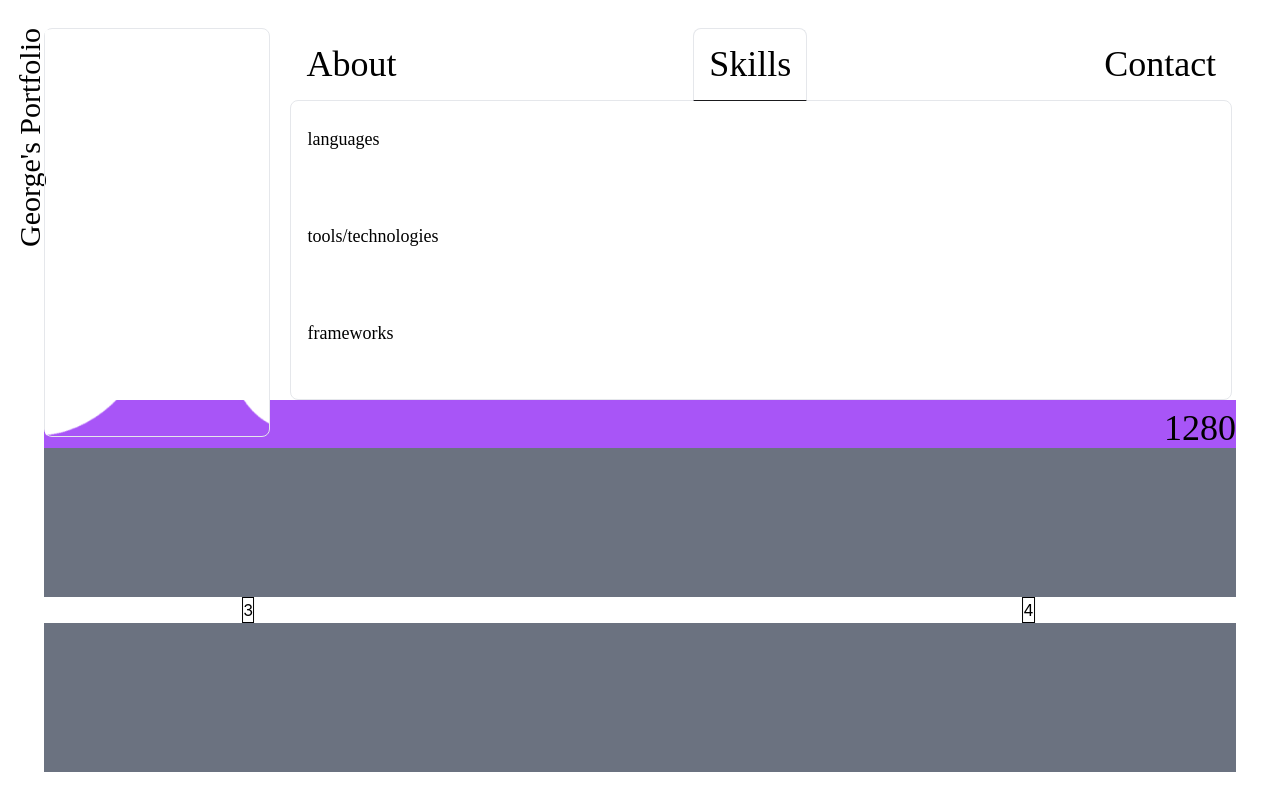
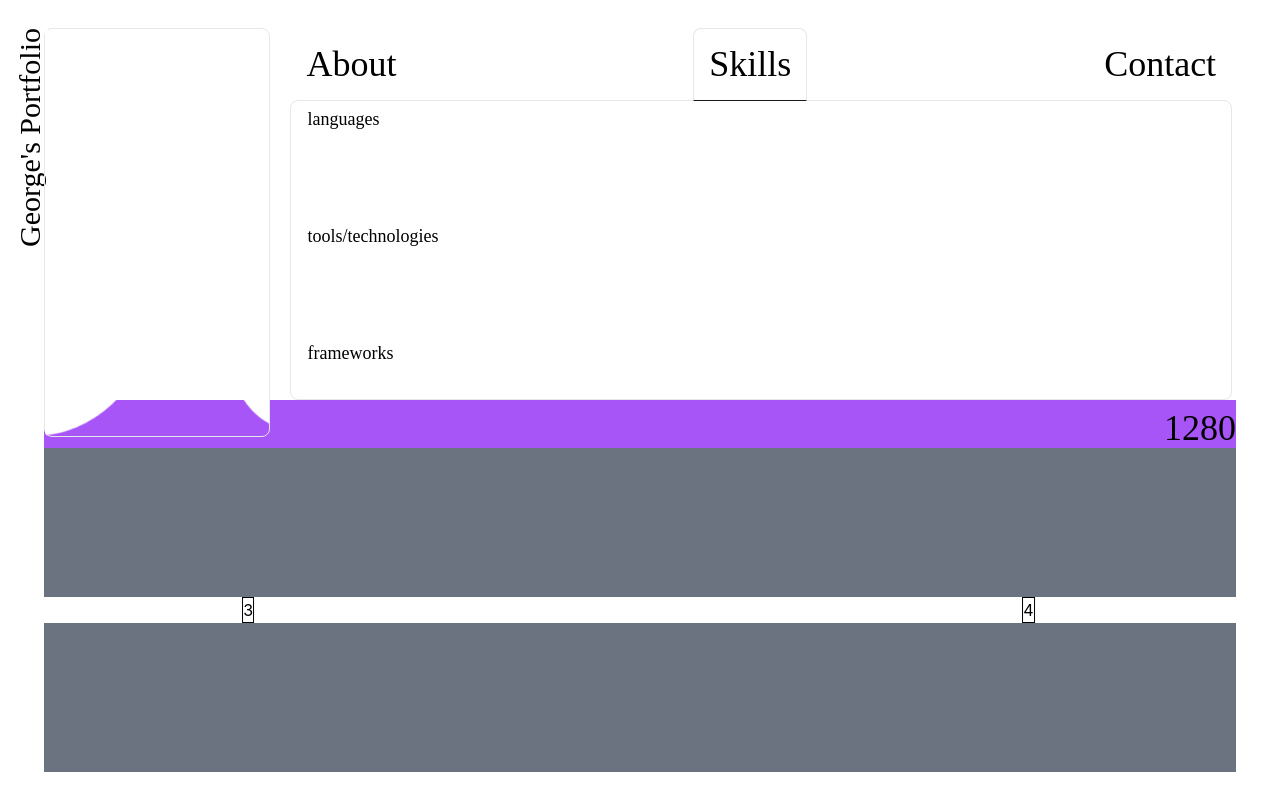
Before and after one commit to drfrank66613/personal-portfolio-website, a Next.js app: page /skills in a window 1280 px wide. Built offline with nearby package versions, Linux system fonts and the light colour scheme; a web font is replaced by a local one.

Commit message:
Update SkillsContent.tsx
modify styles of container

```diff
--- a/components/SkillsContent.tsx
+++ b/components/SkillsContent.tsx
@@ -39,7 +39,7 @@
     <>
       <motion.div
         variants={contentVariants}
-        className="flex flex-col justify-around h-full"
+        className="flex flex-col justify-between h-full"
       >
         {skills.map(({ category, list }) => (
           <div className="">
```
